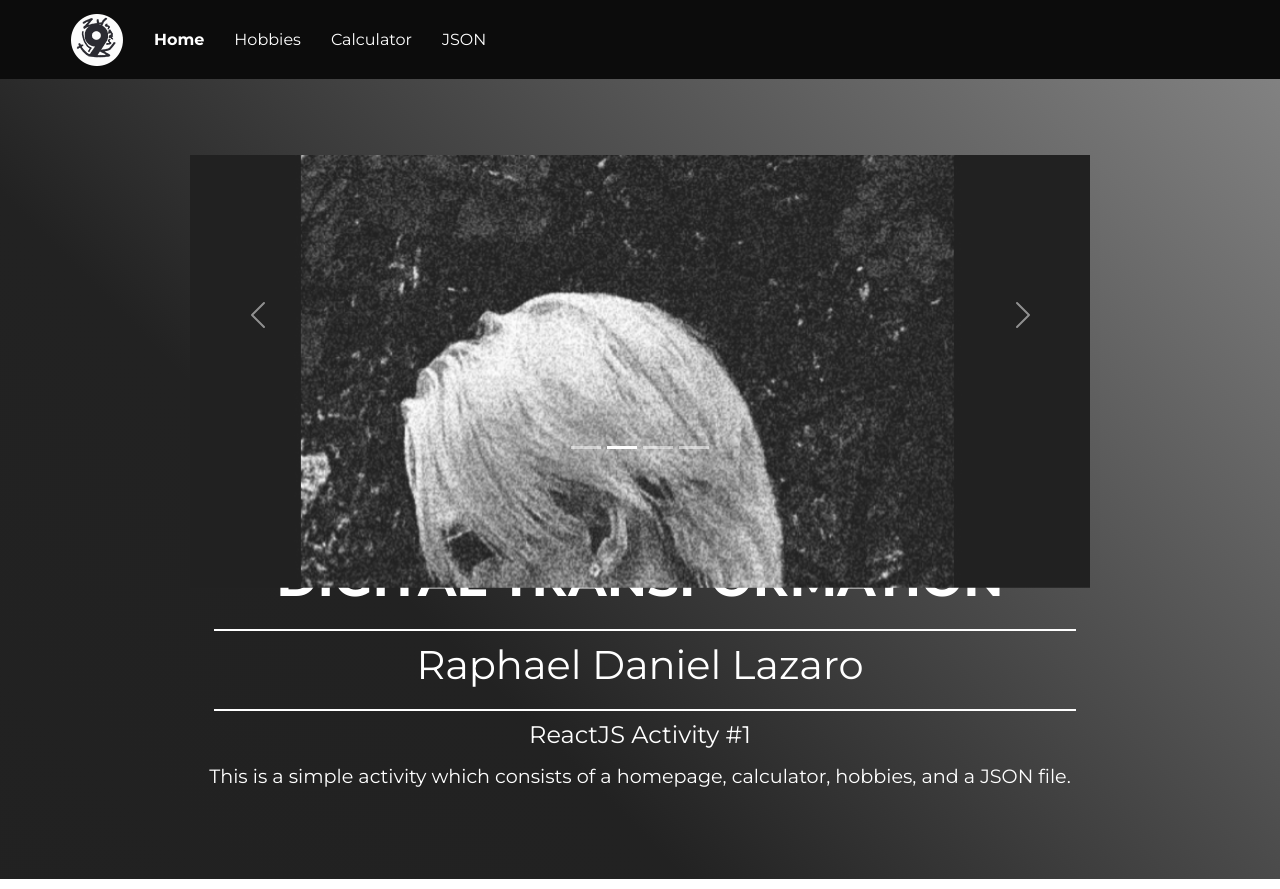
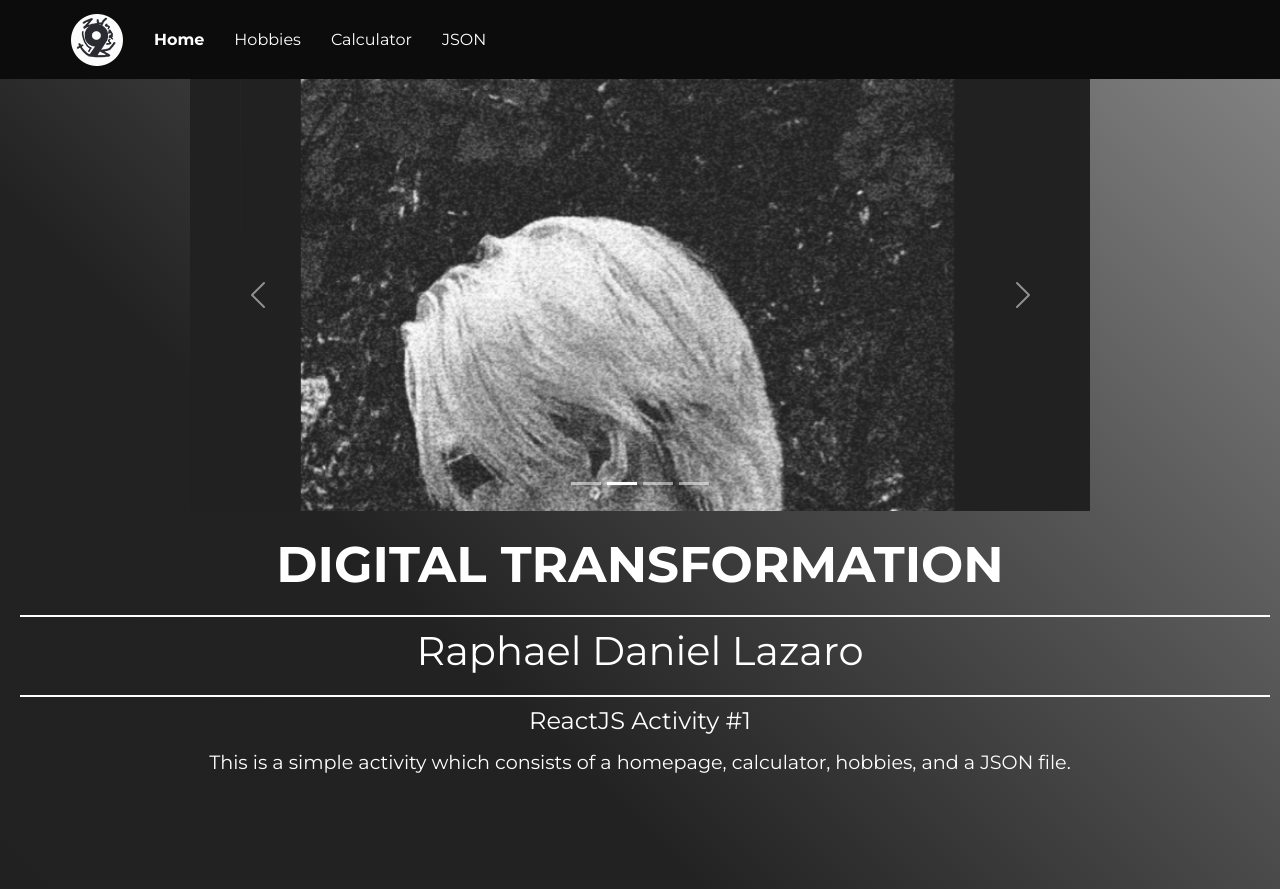
Before and after one commit to raphlazaro/ReactJSLazaro, a React (Vite) app: page / in a window 1280 px wide. Before the commit the page ends 800 px from the top, so only its background shows below. Built offline with nearby package versions, Linux system fonts and the light colour scheme.

Commit message:
2nd Commit

```diff
--- a/src/pages/Home.tsx
+++ b/src/pages/Home.tsx
@@ -8,6 +8,7 @@ const Home: React.FC = () => {
     <Layout>
       <div className="home-moving-background">
         <div className="home-content">
+          <div className="home-carousel-container">
           <Carousel className="home-carousel mb-4">
             <Carousel.Item>
               <img
@@ -38,6 +39,7 @@ const Home: React.FC = () => {
               />
             </Carousel.Item>
           </Carousel>
+          </div>
           <div className="home-txt-content">
           <h3 className="home-digital-transformation">DIGITAL TRANSFORMATION</h3>
           <div className="home-line"></div>
--- a/src/styles/Home.css
+++ b/src/styles/Home.css
@@ -17,24 +17,21 @@
   }
 }
 
-body {
-  margin: 0;
-  overflow: hidden;
-  font-family: 'Montserrat', sans-serif;
-}
-
 .home-moving-background {
-  position: fixed;
-  width: 100%;
-  height: 100%;
+  overflow-y: auto;
+  max-height: auto;
+  max-width: auto;
+  margin: 0 auto;
   background: linear-gradient(45deg, #000000, #1f1f1f, #222222, #e0e0e0);
   background-size: 400% 400%;
   animation: gradientAnimation 15s ease infinite;
 }
-
+.home-carousel-container{
+  z-index: 1;
+  display: flex;
+}
 .home-content {
   font-weight: bolder;
-  display: flex;
   justify-content: center;
   align-items: center;
   flex-direction: column;
@@ -88,7 +85,7 @@ body {
 }
 .home-txt-content{
     text-align: center;
-    padding-top: 50px;
+    padding-bottom: 100px;
 }
 .home-digital-transformation {
   font-weight: bolder;
```
